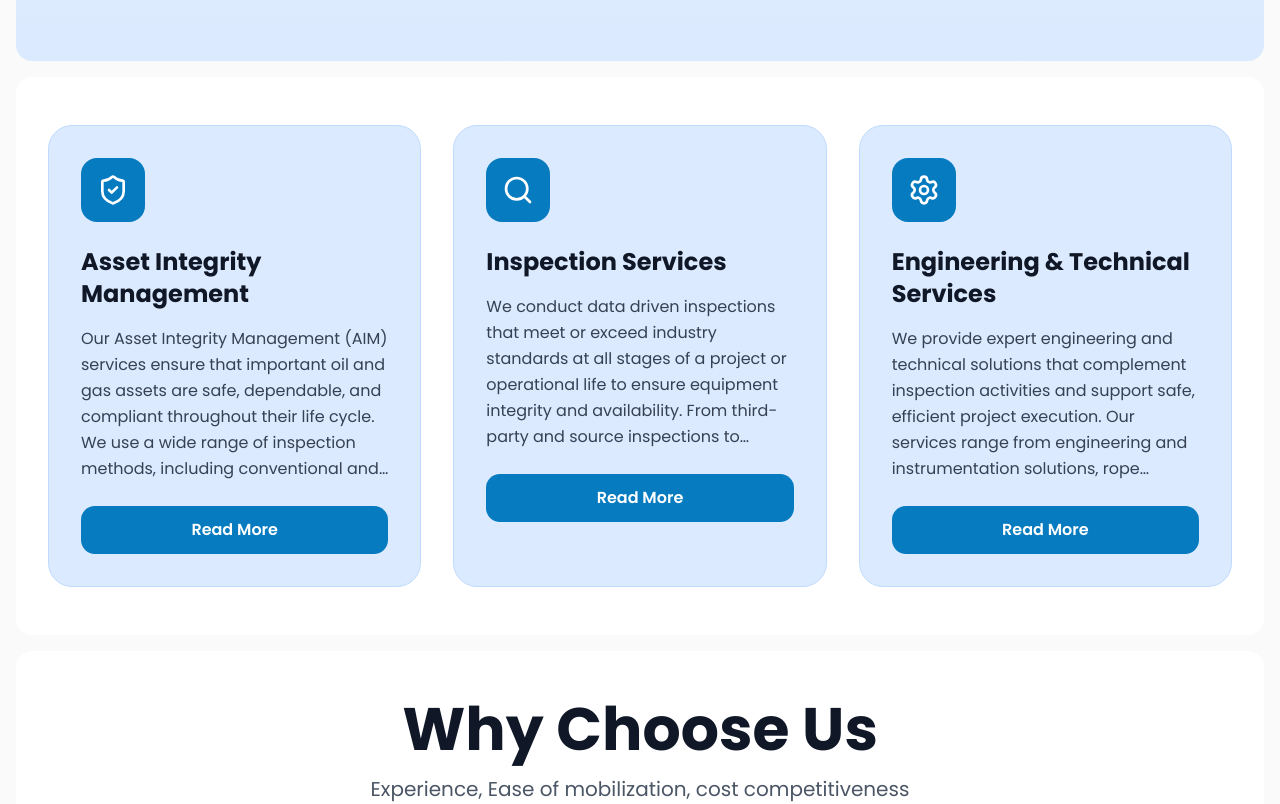
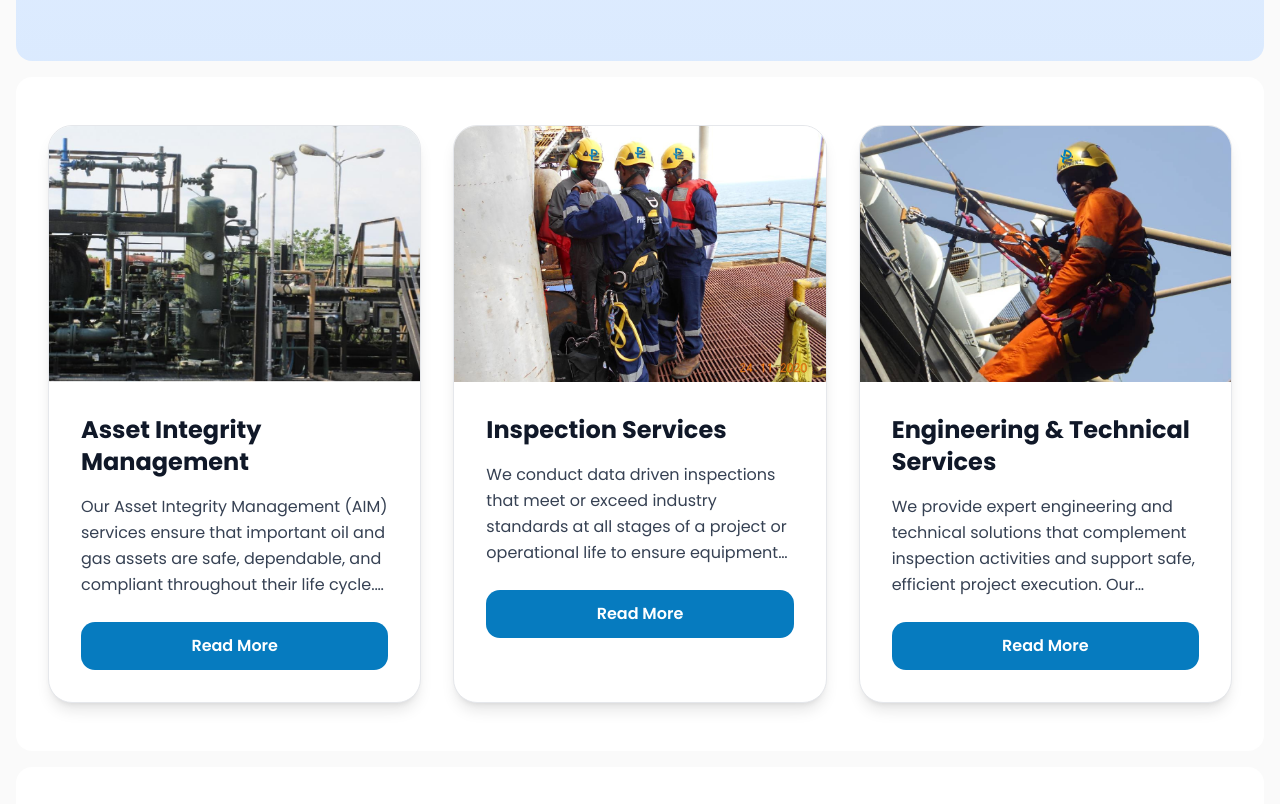
Before and after one commit to RalphFred/phenomenal-energies, a Next.js app: page /services in a window 1280 px wide. Shown: the part 980-1784 px from the top of the page. Built offline with nearby package versions, Linux system fonts and the light colour scheme.

Commit message:
feat: update AboutPage and Home components to comment out Testimonials and Why sections for layout adjustments

```diff
--- a/src/app/about/page.tsx
+++ b/src/app/about/page.tsx
@@ -12,7 +12,7 @@ export default function AboutPage() {
             <AboutBio />
             <AboutTeam />
             <Why />
-            <Testimonials />
+            {/* <Testimonials /> */}
             <CTA />
         </div>
     )
--- a/src/app/page.tsx
+++ b/src/app/page.tsx
@@ -12,7 +12,7 @@ export default function Home() {
     <Clients />
     {/* <AboutHome />
     <ServicesHome /> */}
-    <Why />
+    {/* <Why /> */}
     <Testimonials />
     <CTA />
    </div>
--- a/src/components/shared/ServiceServices.tsx
+++ b/src/components/shared/ServiceServices.tsx
@@ -1,88 +1,101 @@
-import { ShieldCheck, Search, Settings } from "lucide-react";
 import Link from "next/link";
+import Image from "next/image";
 
 export default function ServiceServices() {
     return (
         <section className="bg-white rounded-2xl py-12 px-4 lg:px-8">
             <div className="grid grid-cols-1 lg:grid-cols-3 gap-8">
         {/* Service Card 1 - Asset Integrity Management */}
-        <div className="group bg-blue-100 rounded-3xl p-8 hover:shadow-2xl transition-all duration-300 hover:-translate-y-2 border border-blue-200">
-          <div className="bg-primary rounded-2xl p-4 w-16 h-16 flex items-center justify-center mb-6 group-hover:scale-110 transition-transform duration-300">
-            <ShieldCheck className="text-white w-8 h-8" />
+        <div className="bg-white rounded-3xl overflow-hidden shadow-lg border border-gray-200">
+          {/* Image Section */}
+          <div className="relative h-64 w-full">
+            <Image
+              src="/images/img1.jpg"
+              alt="Asset Integrity Management"
+              fill
+              className="object-cover"
+            />
           </div>
-          <h3 className="text-2xl font-bold text-gray-900 mb-4">
-            Asset Integrity Management
-          </h3>
-          <p className="text-gray-700 leading-relaxed mb-6 overflow-hidden" style={{ display: '-webkit-box', WebkitLineClamp: 6, WebkitBoxOrient: 'vertical' }}>
-            Our Asset Integrity Management (AIM) services ensure that important
-            oil and gas assets are safe, dependable, and compliant throughout
-            their life cycle. We use a wide range of inspection methods,
-            including conventional and advanced NDT techniques, as well as
-            subsea and topside facility inspection equipment, which are backed
-            by corrosion monitoring, 3D digital modelling, and cutting-edge
-            technologies like drones, robotics, and artificial intelligence.
-            With solutions ranging from composite repairs to advanced inspection
-            data management, we give clients the data and confidence they need
-            to manage asset risks and extend operational life, whether onshore,
-            offshore, or subsea.
-          </p>
-          <Link href="/services/asset-integrity-management">
-            <button className="w-full bg-primary text-white font-semibold py-3 px-6 rounded-xl hover:bg-primary/90 transition-all duration-300 transform hover:scale-105">
-              Read More
-            </button>
-          </Link>
+
+          {/* Content Section */}
+          <div className="p-8">
+            <h3 className="text-2xl font-bold text-gray-900 mb-4">
+              Asset Integrity Management
+            </h3>
+            <p className="text-gray-700 leading-relaxed mb-6 overflow-hidden" style={{ display: '-webkit-box', WebkitLineClamp: 4, WebkitBoxOrient: 'vertical' }}>
+              Our Asset Integrity Management (AIM) services ensure that important
+              oil and gas assets are safe, dependable, and compliant throughout
+              their life cycle. We use a wide range of inspection methods,
+              including conventional and advanced NDT techniques.
+            </p>
+            <Link href="/services/asset-integrity-management">
+              <button className="w-full bg-primary text-white font-semibold py-3 px-6 rounded-xl hover:bg-primary/90 transition-colors duration-300">
+                Read More
+              </button>
+            </Link>
+          </div>
         </div>
 
         {/* Service Card 2 - Inspection Services */}
-        <div className="group bg-blue-100 rounded-3xl p-8 hover:shadow-2xl transition-all duration-300 hover:-translate-y-2 border border-blue-200">
-          <div className="bg-primary rounded-2xl p-4 w-16 h-16 flex items-center justify-center mb-6 group-hover:scale-110 transition-transform duration-300">
-            <Search className="text-white w-8 h-8" />
+        <div className="bg-white rounded-3xl overflow-hidden shadow-lg border border-gray-200">
+          {/* Image Section */}
+          <div className="relative h-64 w-full">
+            <Image
+              src="/images/img2.png"
+              alt="Inspection Services"
+              fill
+              className="object-cover"
+            />
           </div>
-          <h3 className="text-2xl font-bold text-gray-900 mb-4">
-            Inspection Services
-          </h3>
-          <p className="text-gray-700 leading-relaxed mb-6 overflow-hidden" style={{ display: '-webkit-box', WebkitLineClamp: 6, WebkitBoxOrient: 'vertical' }}>
-            We conduct data driven inspections that meet or exceed industry
-            standards at all stages of a project or operational life to ensure
-            equipment integrity and availability. From third-party and source
-            inspections to calibration services, we verify that equipment,
-            materials, and processes satisfy specifications before they enter
-            the field. By confirming vendor compliance, observing factory
-            acceptance tests, and ensuring measurement accuracy, we provide the
-            confidence required for safe, efficient, and effective field
-            operations.
-          </p>
-          <Link href="/services/inspection-services">
-            <button className="w-full bg-primary text-white font-semibold py-3 px-6 rounded-xl hover:bg-primary/90 transition-all duration-300 transform hover:scale-105">
-              Read More
-            </button>
-          </Link>
+
+          {/* Content Section */}
+          <div className="p-8">
+            <h3 className="text-2xl font-bold text-gray-900 mb-4">
+              Inspection Services
+            </h3>
+            <p className="text-gray-700 leading-relaxed mb-6 overflow-hidden" style={{ display: '-webkit-box', WebkitLineClamp: 4, WebkitBoxOrient: 'vertical' }}>
+              We conduct data driven inspections that meet or exceed industry
+              standards at all stages of a project or operational life to ensure
+              equipment integrity and availability. From third-party and source
+              inspections to calibration services.
+            </p>
+            <Link href="/services/inspection-services">
+              <button className="w-full bg-primary text-white font-semibold py-3 px-6 rounded-xl hover:bg-primary/90 transition-colors duration-300">
+                Read More
+              </button>
+            </Link>
+          </div>
         </div>
 
         {/* Service Card 3 - Engineering & Technical Services */}
-        <div className="group bg-blue-100 rounded-3xl p-8 hover:shadow-2xl transition-all duration-300 hover:-translate-y-2 border border-blue-200">
-          <div className="bg-primary rounded-2xl p-4 w-16 h-16 flex items-center justify-center mb-6 group-hover:scale-110 transition-transform duration-300">
-            <Settings className="text-white w-8 h-8" />
+        <div className="bg-white rounded-3xl overflow-hidden shadow-lg border border-gray-200">
+          {/* Image Section */}
+          <div className="relative h-64 w-full">
+            <Image
+              src="/images/img3.png"
+              alt="Engineering & Technical Services"
+              fill
+              className="object-cover"
+            />
           </div>
-          <h3 className="text-2xl font-bold text-gray-900 mb-4">
-            Engineering & Technical Services
-          </h3>
-          <p className="text-gray-700 leading-relaxed mb-6 overflow-hidden" style={{ display: '-webkit-box', WebkitLineClamp: 6, WebkitBoxOrient: 'vertical' }}>
-            We provide expert engineering and technical solutions that
-            complement inspection activities and support safe, efficient project
-            execution. Our services range from engineering and instrumentation
-            solutions, rope access support to technical procurement and
-            materials consultancy. With advanced capabilities in rotating
-            equipment monitoring and technical manpower supply, we combine
-            engineering expertise with practical field solutions to help clients
-            achieve reliable performance, reduce risks, and optimize costs
-            across operational lifecycle.
-          </p>
-          <Link href="/services/engineering-and-technical-services">
-            <button className="w-full bg-primary text-white font-semibold py-3 px-6 rounded-xl hover:bg-primary/90 transition-all duration-300 transform hover:scale-105">
-              Read More
-            </button>
-          </Link>
+
+          {/* Content Section */}
+          <div className="p-8">
+            <h3 className="text-2xl font-bold text-gray-900 mb-4">
+              Engineering & Technical Services
+            </h3>
+            <p className="text-gray-700 leading-relaxed mb-6 overflow-hidden" style={{ display: '-webkit-box', WebkitLineClamp: 4, WebkitBoxOrient: 'vertical' }}>
+              We provide expert engineering and technical solutions that
+              complement inspection activities and support safe, efficient project
+              execution. Our services range from engineering and instrumentation
+              solutions, rope access support.
+            </p>
+            <Link href="/services/engineering-and-technical-services">
+              <button className="w-full bg-primary text-white font-semibold py-3 px-6 rounded-xl hover:bg-primary/90 transition-colors duration-300">
+                Read More
+              </button>
+            </Link>
+          </div>
         </div>
       </div>
         </section>
```
